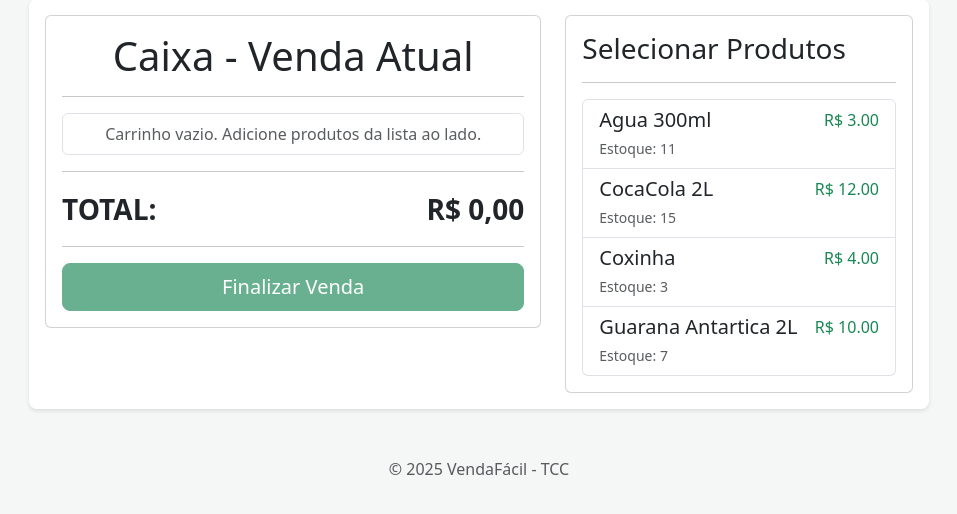
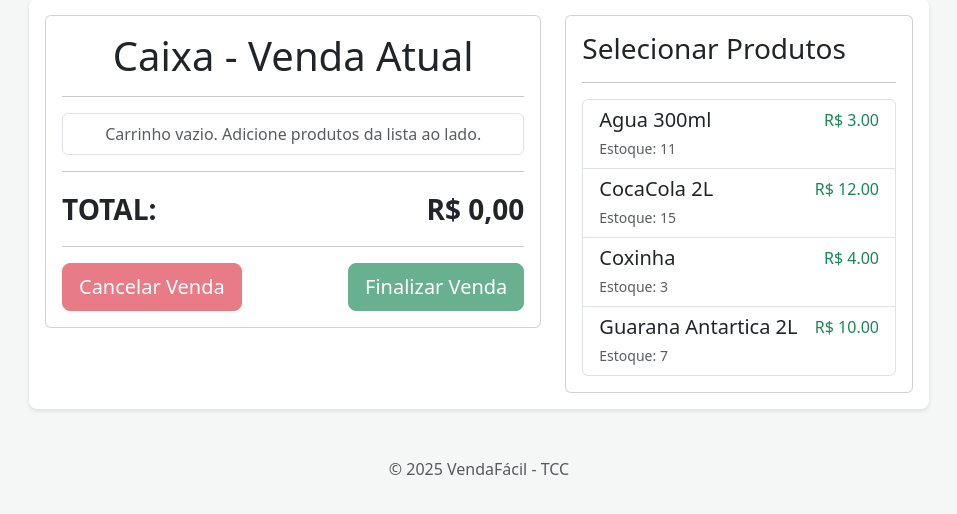
Before and after one commit to JoaoLCezar/TCC., a Django app: page /vendas/caixa/ in a window 1280 px wide. Shown: the part 113-627 px from the top of the page, without its empty margins (161-1118 px from the left). Run offline with Django 5.2, Linux system fonts and the light colour scheme; a user stored in the database is signed in; data comes from the database, SQL or seed files in the repository.

Commit message:
feat(sales): Adição na interface do Caixa (PDV) da opção cancelamento
Cancelamento (Front-end): Liga o botão "Cancelar Venda" (AJAX/fetch) à nova view 'cancelar_venda'. 4. UX (Melhoria): Ambas as funções "Finalizar" e "Cancelar" agora usam 'location.reload()' para reiniciar o caixa após a conclusão.

```diff
--- a/sales/urls.py
+++ b/sales/urls.py
@@ -12,4 +12,6 @@ urlpatterns = [
     path('historico/', views.historico_vendas, name='historico_vendas'),
 
     path('<int:pk>/detalhe/', views.detalhe_venda, name='detalhe_venda'),
+
+    path('cancelar/', views.cancelar_venda, name='cancelar_venda'),
 ]
--- a/sales/views.py
+++ b/sales/views.py
@@ -99,3 +99,53 @@ def detalhe_venda(request, pk):
     }
 
     return render(request, 'sales/detalhe_venda.html', contexto)
+
+@login_required
+@require_POST
+@transaction.atomic
+def cancelar_venda(request):
+    try:
+        data = json.loads(request.body)
+        carrinho_js = data.get('carrinho')
+
+        if not carrinho_js:
+            return JsonResponse({'sucesso': False, 'erro': 'Carrinho vazio.'}, status=400)
+
+        nova_venda = Venda.objects.create(
+            usuario=request.user,
+            status='CANCELADA'
+        )
+
+        valor_total_venda = 0
+
+        for produto_id, item_info in carrinho_js.items():
+            quantidade_vendida = item_info['quantidade']
+
+            try:
+                produto = Produto.objects.get(pk=produto_id)
+            except Produto.DoesNotExist:
+                raise Exception(f"Produto com ID {produto_id} não encontrado.")
+
+            preco_congelado = produto.preco
+            subtotal_item = preco_congelado * quantidade_vendida
+
+            ItemVenda.objects.create(
+                venda=nova_venda,
+                produto=produto,
+                quantidade=quantidade_vendida,
+                preco_unitario=preco_congelado,
+                subtotal=subtotal_item
+            )
+
+            valor_total_venda += subtotal_item
+
+        nova_venda.valor_total = valor_total_venda
+        nova_venda.save()
+
+
+        return JsonResponse({'sucesso': True, 'mensagem': 'Venda cancelada e registrada com sucesso!'})
+
+    except json.JSONDecodeError:
+        return JsonResponse({'sucesso': False, 'erro': 'Dados inválidos (JSON).'}, status=400)
+    except Exception as e:
+        return JsonResponse({'sucesso': False, 'erro': str(e)}, status=500)
--- a/templates/sales/caixa.html
+++ b/templates/sales/caixa.html
@@ -28,7 +28,10 @@
 
                 <hr>
 
-                <div class="d-grid">
+                <div class="d-flex justify-content-between">
+                    <button class="btn btn-danger btn-lg" id="btn-cancelar-venda" disabled>
+                        Cancelar Venda
+                    </button>
                     <button class="btn btn-success btn-lg" id="btn-finalizar-venda" disabled>
                         Finalizar Venda
                     </button>
@@ -80,6 +83,7 @@
 
 <script>
     const PROCESSAR_VENDA_URL = "{% url 'sales:processar_venda' %}";
+    const CANCELAR_VENDA_URL = "{% url 'sales:cancelar_venda' %}";
     const csrfToken = document.querySelector('[name=csrfmiddlewaretoken]').value;
 </script>
 
@@ -93,6 +97,7 @@
         const totalVendaEl = document.getElementById('total-venda');
         const btnFinalizar = document.getElementById('btn-finalizar-venda');
 
+        const btnCancelar = document.getElementById('btn-cancelar-venda');
 
         listaProdutos.addEventListener('click', function(event){
             const botaoProduto = event.target.closest('.btn-add-produto');
@@ -118,19 +123,25 @@
 
             if (event.target.classList.contains('btn-adicionar-item')) {
                 const id = event.target.dataset.id;
-                // Para adicionar, podemos simplesmente chamar a função que já temos,
-                // mas precisamos de pegar os dados do carrinho (nome, preco).
+
                 if (carrinho[id]) {
                     adicionarAoCarrinho(id, carrinho[id].nome, carrinho[id].preco);
                 }
             }
-        })
+        });
+
+        btnCancelar.addEventListener('click', function() {
+            if(confirm('Tem certeza que deseja limpar o carrinho ?')) {
+                processarCancelamento();
+            }
+        });
 
         function processarVenda() {
             console.log("Iniciando finalização de venda...");
             console.log("Carrinho a ser enviado:", carrinho);
 
             btnFinalizar.disabled = true;
+            btnCancelar.disabled = true;
             btnFinalizar.textContent = 'Processando...';
 
 
@@ -149,10 +160,11 @@
                 if (data.sucesso) {
                     alert('Venda finalizada com sucesso!');
                     carrinho = {};
-                    atualizarTelaCarrinho();
+                    location.reload();
                 } else {
                     alert('Erro ao processar a venda: ' + data.erro);
                     btnFinalizar.disabled = false;
+                    btnCancelar.disabled = false;
                     btnFinalizar.textContent = 'Finalizar Venda';
                 }
             })
@@ -160,7 +172,40 @@
                 console.error('Erro de rede:', error);
                 alert('Erro de conexão. A venda não foi finalizada.');
                 btnFinalizar.disabled = false;
+                btnCancelar.disabled = false;
                 btnFinalizar.textContent = 'Finalizar Venda';
+            });
+        }
+
+        function processarCancelamento() {
+            btnFinalizar.disabled = true;
+            btnCancelar.disabled = true;
+            btnCancelar.textContent = 'Cancelando...';
+
+            fetch(CANCELAR_VENDA_URL, {
+                method: 'POST',
+                headers: { 'Content-Type': 'application/json',
+                            'X-CSRFToken': csrfToken },
+                body: JSON.stringify({ carrinho: carrinho })
+            })
+            .then(response => response.json())
+            .then(data => {
+                if (data.sucesso) {
+                    alert('Venda cancelada e registada com sucesso!');
+                    location.reload(); // Limpa a tela
+                } else {
+                    alert('Erro ao registar o cancelamento: ' + data.erro);
+                    btnFinalizar.disabled = false;
+                    btnCancelar.disabled = false;
+                    btnCancelar.textContent = 'Cancelar Venda';
+                }
+            })
+            .catch(error => {
+                console.error('Erro de rede:', error);
+                alert('Erro de conexão. O cancelamento não foi registado.');
+                btnFinalizar.disabled = false;
+                btnCancelar.disabled = false;
+                btnCancelar.textContent = 'Cancelar Venda';
             });
         }
 
@@ -188,6 +233,11 @@
             atualizarTelaCarrinho();
         }
 
+        function limparCarrinhoTela() {
+            carrinho = {};
+            atualizarTelaCarrinho();
+        }
+
         function atualizarTelaCarrinho() {
             listaCarrinho.innerHTML = '';
             let totalVenda = 0;
@@ -196,6 +246,7 @@
             if(idsProdutos.length === 0) {
                 listaCarrinho.appendChild(msgCarrinhoVazio);
                 btnFinalizar.disabled = true;
+                btnCancelar.disabled = true;
             } else {
                 idsProdutos.forEach(id => {
                     const item = carrinho[id];
@@ -227,6 +278,7 @@
                     listaCarrinho.appendChild(li);
                 });
                 btnFinalizar.disabled = false;
+                btnCancelar.disabled = false;
             }
 
             totalVendaEl.textContent = `R$ ${totalVenda.toFixed(2)}`;
```
